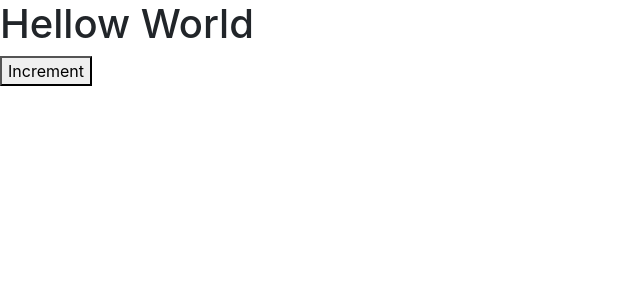
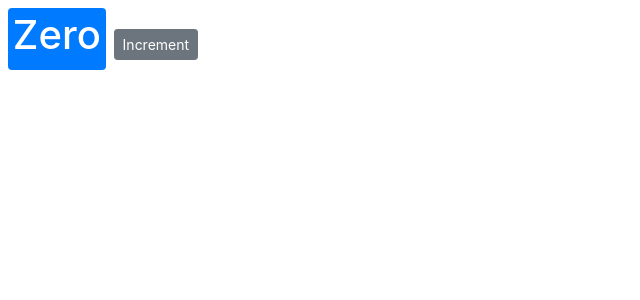
Before and after one commit to franjorub/counter-app, a React (Create React App) app: page / in a window 1280 px wide. Shown: the top 300 px of the page, without its empty margins (0-640 px from the left). Built offline with nearby package versions, Linux system fonts and the light colour scheme.

Commit message:
Añadido la etiqueta para el total y un boton de incremento

```diff
--- a/src/components/counter.jsx
+++ b/src/components/counter.jsx
@@ -1,13 +1,27 @@
 import React, { Component } from "react";
 
 class Counter extends Component {
+  state = {
+    count: 0
+  };
+
+  styles = {
+    fontSize: "10px",
+    fontWeight: "bold"
+  };
+
   render() {
     return (
       <div>
-        <h1>Hellow World</h1>
-        <button>Increment</button>
+        <span className="badge badge-primary m-2">{this.formatCount()}</span>
+        <button className="btn btn-secondary btn-sm">Increment</button>
       </div>
     );
+  }
+
+  formatCount() {
+    const { count } = this.state;
+    return count === 0 ? <h1>Zero</h1> : count;
   }
 }
 
```
